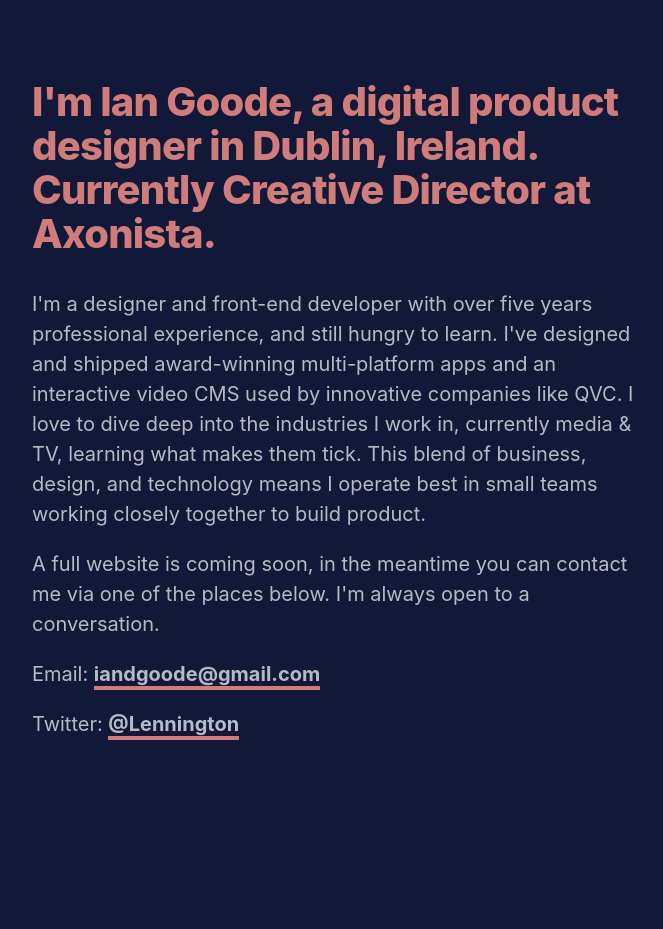
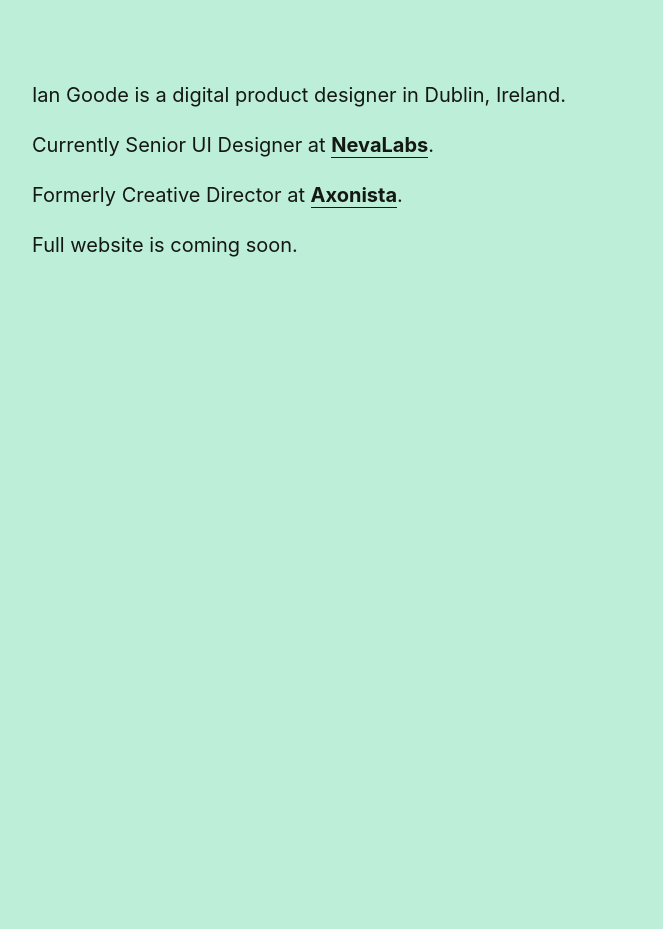
Before and after one commit to Lennington/personal-site, a Jekyll site: the page built from index.md, in a window 1280 px wide. Shown: the whole page, without its empty margins (47-710 px from the left). Built offline with Jekyll 4.4.1, drawn with Linux system fonts in a browser that asks for light colours; after the commit the page ends 900 px from its top, so only the background shows below that.

Commit message:
Updating copy

```diff
--- a/_layouts/home.html
+++ b/_layouts/home.html
@@ -3,10 +3,8 @@
 ---
 
 <section>
-  <span class="stroke"></span>
-  <h1>I'm Ian Goode, a digital product designer in Dublin, Ireland. <br> Currently Creative Director at Axonista.</h1>
-  <p>I'm a designer and front-end developer with over five years professional experience, and still hungry to learn. I've designed and shipped award-winning multi-platform apps and an interactive video CMS used by innovative companies like QVC. I love to dive deep into the industries I work in, currently media & TV, learning what makes them tick. This blend of business, design, and technology means I operate best in small teams working closely together to build product.</p>
-  <p>A full website is coming soon, in the meantime you can contact me via one of the places below. I'm always open to a conversation.</p>
-  <p>Email: <a href="mailto:iandgoode@gmail.com">iandgoode@gmail.com</a></p>
-  <p>Twitter: <a href="https://twitter.com/Lennington">@Lennington</a></p>
-</header>
+  <p>Ian Goode is a digital product designer in Dublin, Ireland.</p>
+  <p>Currently Senior UI Designer at <a href="https://nevalabshq.com/">NevaLabs</a>.</p>
+  <p>Formerly Creative Director at <a href="https://www.axonista.com/">Axonista</a>.</p>
+  <p>Full website is coming soon.</p>
+</section>
--- a/public/css/main.scss
+++ b/public/css/main.scss
@@ -17,8 +17,8 @@
   font-family: -apple-system,BlinkMacSystemFont,\.SFNSText-Regular,San Francisco,Roboto,Segoe UI,Oxygen-Sans,Ubuntu,Cantarell,Helvetica Neue,Lucida Grande,sans-serif;
   font-size: 20px;
   line-height: 1.5;
-  color: rgba(255,255,255,0.7);
-  background-color: #121837;
+  color: #131814;
+  background-color: #bdeed8;
   -webkit-text-size-adjust: 100%;
       -ms-text-size-adjust: 100%;
   -webkit-font-smoothing: antialiased;
@@ -27,7 +27,7 @@
 a {
   font-weight: 700;
   color: inherit;
-  border-bottom: 4px solid #CF7C7A;
+  border-bottom: 1px solid #131814;
   text-decoration: none;
   transition: all ease 0.2s;
 }
@@ -36,20 +36,16 @@
 a:visited,
 a:active {
   cursor: pointer;
-  color: #fff;
-  border-bottom: 4px solid #CF7C7A;
+  color: #000000;
+  border-bottom: 2px solid #131814;
 }
 
 h1 {
   font-size: 2em;
-  font-weight: 800;
+  font-weight: 400;
   letter-spacing: -0.02em;
   line-height: 1.1;
-  color: #CF7C7A;
-}
-
-h1 a {
-  font-weight: 900;
+  color: #131814;
 }
 
 .container {
```
